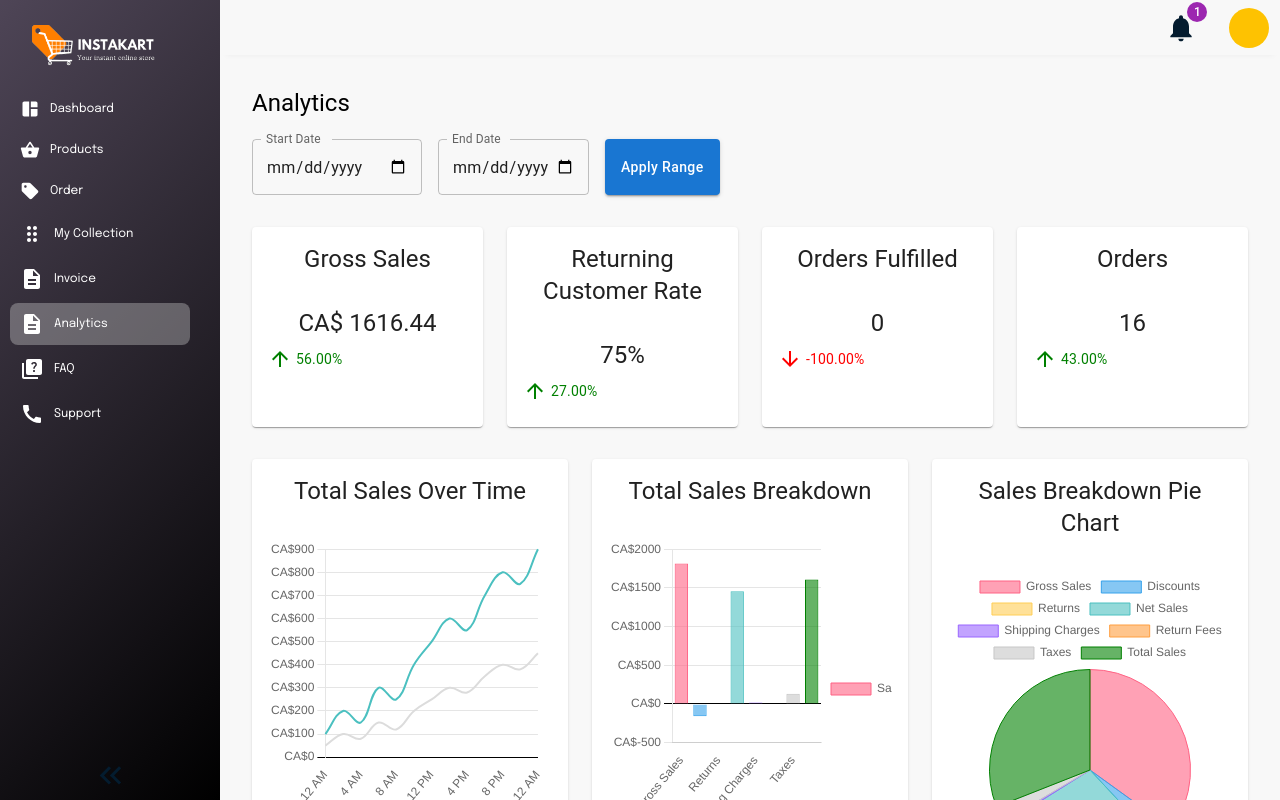
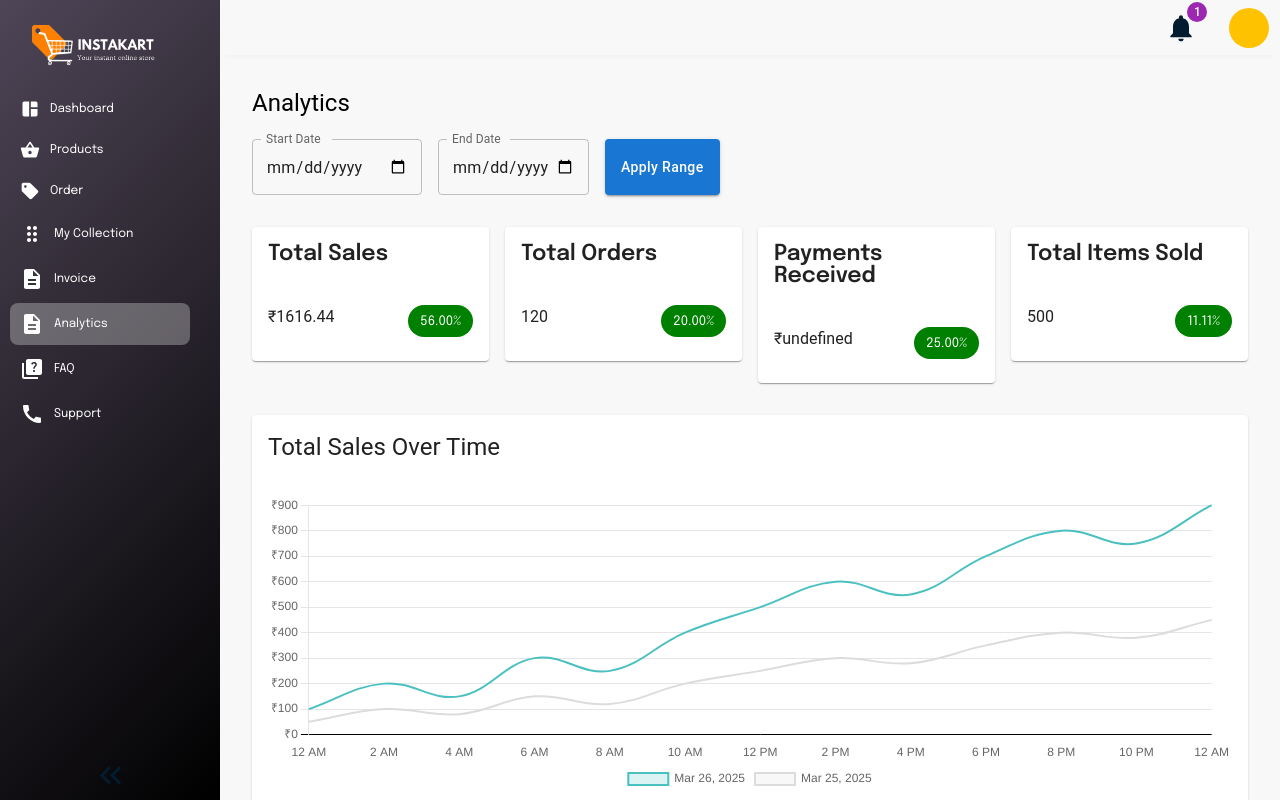
Before and after one commit to ayushyadav003/instakart, a React (Vite) app: page /analytics in a window 1280 px wide. Built offline with nearby package versions, Linux system fonts and the light colour scheme.

Commit message:
user can edit payment values

```diff
--- a/src/components/styles/Order.scss
+++ b/src/components/styles/Order.scss
@@ -102,6 +102,13 @@
   }
 
   .payment {
+    .payment-header{
+      display: flex;
+      align-items: center;
+      justify-content: space-between;
+      margin-bottom: 3%;
+
+    }
     .payment-details {
       .row {
         display: flex;
--- a/src/components/styles/Profile.scss
+++ b/src/components/styles/Profile.scss
@@ -1,9 +1,4 @@
-$primary-color: #1a5293; // Dark Blue
-$secondary-color: #e3e5e8; // Light Gray
-$text-color: #333;
-$light-text-color: #666;
-$white: #fff;
-$danger: #dc3545;
+@import "./color.scss";
 
 .profile-container {
   text-align: left;
@@ -99,23 +94,7 @@ $danger: #dc3545;
 .section-title {
   font-size: 1.25rem;
   font-weight: bold;
-  color: $primary-color;
   margin-bottom: 0;
-}
-
-.edit-button {
-  padding: 0.5rem 1rem;
-  border-radius: 4px;
-  font-size: 0.875rem;
-  cursor: pointer;
-  transition: background-color 0.2s ease;
-  border: none;
-  background-color: $secondary-color;
-  color: $text-color;
-}
-
-.edit-button:hover {
-  background-color: darken($secondary-color, 10%);
 }
 
 .info-grid {
@@ -162,20 +141,7 @@ $danger: #dc3545;
   margin-top: 1rem;
 }
 
-.save-button {
-  padding: 0.5rem 1rem;
-  border-radius: 4px;
-  font-size: 1rem;
-  cursor: pointer;
-  transition: background-color 0.2s ease;
-  border: none;
-  background-color: $primary-color;
-  color: $white;
-}
 
-.save-button:hover {
-  background-color: darken($primary-color, 10%);
-}
 
 @media (max-width: 600px) {
   .profile-container {
--- /dev/null
+++ b/src/components/styles/_color.scss
@@ -0,0 +1,6 @@
+$primary-color: #fec201; // Dark Blue
+$secondary-color: #e3e5e8; // Light Gray
+$text-color: #333;
+$light-text-color: #666;
+$white: #fff;
+$danger: #dc3545;
--- a/src/index.scss
+++ b/src/index.scss
@@ -1,6 +1,6 @@
 // @import url('https://fonts.googleapis.com/css2?family=Abhaya+Libre:wght@400;500;600;700;800&family=Kumbh+Sans:wght@100..900&family=Montserrat:ital,wght@0,100..900;1,100..900&display=swap');
 @import url("https://fonts.googleapis.com/css2?family=Epilogue:ital,wght@0,100..900;1,100..900&display=swap");
-
+@import "./components/styles/_color.scss";
 * {
   padding: 0;
   margin: 0;
@@ -126,3 +126,41 @@ body {
     border-radius: 0 10px 10px 0;
   }
 }
+
+.edit-button {
+  padding: 0.5rem 1rem;
+  border-radius: 4px;
+  font-size: 0.875rem;
+  cursor: pointer;
+  transition: background-color 0.2s ease;
+  border: none;
+  background-color: $secondary-color;
+  color: $text-color;
+}
+
+.edit-button:hover {
+  background-color: darken($secondary-color, 10%);
+}
+
+.save-button {
+  padding: 0.5rem 1rem;
+
+  border-radius: 4px;
+  font-size: 1rem;
+  cursor: pointer;
+  transition: background-color 0.2s ease;
+  border: none;
+  background-color: $primary-color;
+  color: black;
+}
+
+.save-button:hover {
+  background-color: darken($primary-color, 10%);
+}
+
+input {
+  // flex: 1;
+  padding: 8px;
+  border: 1px solid #ccc;
+  border-radius: 5px;
+}
--- a/src/pages/analytics/Analytics.jsx
+++ b/src/pages/analytics/Analytics.jsx
@@ -1,4 +1,4 @@
-import React, { useState, useEffect } from "react";
+import React, { useState } from "react";
 import { Bar, Line, Pie } from "react-chartjs-2";
 import {
   Chart as ChartJS,
@@ -22,6 +22,8 @@ import {
 } from "@mui/material";
 import { ArrowUpward, ArrowDownward } from "@mui/icons-material";
 import { Box } from "@mui/system";
+import { Grid } from "@mui/material";
+import { Chip } from "@mui/material";
 
 ChartJS.register(
   ArcElement,
@@ -37,24 +39,49 @@ ChartJS.register(
 
 // Mock Data (Replace with actual data fetching)
 const getGrossSalesData = () => ({
+  title: "Total Sales",
   today: 1616.44,
-  yesterday: 1000, // Mock data
-  change: 56, // Mock change percentage
+  yesterday: 1000,
+  change: 56,
+});
+
+const getTotalOrdersData = () => ({
+  title: "Total Orders",
+  orders: 120,
+  yesterdayOrders: 100,
+  change: 20,
+});
+
+const getPaymentsReceivedData = () => ({
+  title: "Payments Received",
+  payments: 1500.5,
+  yesterdayPayments: 1200,
+  change: 25,
+});
+
+const getTotalItemsSoldData = () => ({
+  title: "Total Items Sold",
+  items: 500,
+  yesterdayItems: 450,
+  change: 11.11,
 });
 
 const getReturningCustomerRateData = () => ({
+  title: "Returning Customer Rate", //Added title
   rate: 75,
   yesterdayRate: 60,
   change: 27,
 });
 
 const getOrdersFulfilledData = () => ({
+  title: "Orders Fulfilled", //Added title
   orders: 0,
   yesterdayOrders: 5,
   change: -100,
 });
 
 const getOrdersData = () => ({
+  title: "Orders", //Added title
   orders: 16,
   yesterdayOrders: 11,
   change: 43,
@@ -99,106 +126,71 @@ const getTotalSalesBreakdownData = () => ({
 });
 
 const SalesOverview = () => {
-  const grossSalesData = getGrossSalesData();
-  const returningCustomerRateData = getReturningCustomerRateData();
-  const ordersFulfilledData = getOrdersFulfilledData();
-  const ordersData = getOrdersData();
+  const overviewData = [
+    getGrossSalesData(),
+    getTotalOrdersData(),
+    getPaymentsReceivedData(),
+    getTotalItemsSoldData(),
+  ];
+
+  console.log(overviewData, "overviewData");
 
   return (
-    <Box sx={{ display: "flex", gap: 3, flexWrap: "wrap" }}>
-      <Card sx={{ flex: 1, minWidth: 200 }}>
-        <CardHeader title="Gross Sales" />
-        <CardContent>
-          <Typography variant="h5">
-            CA$ {grossSalesData.today.toFixed(2)}
+    <Grid container spacing={2}>
+      {overviewData.map((data, index) => {
+        let displayValue = "";
+        if (
+          data?.title?.includes("Sales") ||
+          data?.title?.includes("Received")
+        ) {
+          displayValue = `₹${data?.today?.toFixed(2)}`;
+        } else if (data.title.includes("Rate")) {
+          displayValue = `${data?.rate}%`;
+        } else {
+          displayValue = data?.orders || data?.items;
+        }
+
+        return (
+          <Grid item key={index} xs={12} sm={6} md={3}>
+            <Card>
+              <CardHeader
+                titleTypographyProps={{
+                  variant: "p",
+                  fontSize: "22px",
+                  fontWeight: "600",
+                }}
+                sx={{ textAlign: "left" }} // Add this line to left-align the title
+                title={data.title}
+              />
+              <CardContent
+                sx={{
+                  display: "flex",
+                  justifyContent: "space-between",
+                  alignItems: "center",
+                }}
+              >
+                <Typography variant="h5" sx={{ fontSize: "16px" }}>
+                  {displayValue}
                 </Typography>
                 <Box sx={{ display: "flex", alignItems: "center", mt: 1 }}>
-            {grossSalesData.change >= 0 ? (
-              <ArrowUpward sx={{ color: "green" }} />
+                  {data.change >= 0 ? (
+                    <Chip
+                      label={`${data.change.toFixed(2)}%`}
+                      style={{ background: "green", color: "white" }}
+                    />
                   ) : (
-              <ArrowDownward sx={{ color: "red" }} />
+                    <Chip
+                      label={`${data.change.toFixed(2)}%`}
+                      style={{ background: "red", color: "white" }}
+                    />
                   )}
-            <Typography
-              variant="body2"
-              sx={{
-                color: grossSalesData.change >= 0 ? "green" : "red",
-                ml: 0.5,
-              }}
-            >
-              {grossSalesData.change.toFixed(2)}%
-            </Typography>
                 </Box>
               </CardContent>
             </Card>
-
-      <Card sx={{ flex: 1, minWidth: 200 }}>
-        <CardHeader title="Returning Customer Rate" />
-        <CardContent>
-          <Typography variant="h5">
-            {returningCustomerRateData.rate}%
-          </Typography>
-          <Box sx={{ display: "flex", alignItems: "center", mt: 1 }}>
-            {returningCustomerRateData.change >= 0 ? (
-              <ArrowUpward sx={{ color: "green" }} />
-            ) : (
-              <ArrowDownward sx={{ color: "red" }} />
-            )}
-            <Typography
-              variant="body2"
-              sx={{
-                color: returningCustomerRateData.change >= 0 ? "green" : "red",
-                ml: 0.5,
-              }}
-            >
-              {returningCustomerRateData.change.toFixed(2)}%
-            </Typography>
-          </Box>
-        </CardContent>
-      </Card>
-
-      <Card sx={{ flex: 1, minWidth: 200 }}>
-        <CardHeader title="Orders Fulfilled" />
-        <CardContent>
-          <Typography variant="h5">{ordersFulfilledData.orders}</Typography>
-          <Box sx={{ display: "flex", alignItems: "center", mt: 1 }}>
-            {ordersFulfilledData.change >= 0 ? (
-              <ArrowUpward sx={{ color: "green" }} />
-            ) : (
-              <ArrowDownward sx={{ color: "red" }} />
-            )}
-            <Typography
-              variant="body2"
-              sx={{
-                color: ordersFulfilledData.change >= 0 ? "green" : "red",
-                ml: 0.5,
-              }}
-            >
-              {ordersFulfilledData.change.toFixed(2)}%
-            </Typography>
-          </Box>
-        </CardContent>
-      </Card>
-
-      <Card sx={{ flex: 1, minWidth: 200 }}>
-        <CardHeader title="Orders" />
-        <CardContent>
-          <Typography variant="h5">{ordersData.orders}</Typography>
-          <Box sx={{ display: "flex", alignItems: "center", mt: 1 }}>
-            {ordersData.change >= 0 ? (
-              <ArrowUpward sx={{ color: "green" }} />
-            ) : (
-              <ArrowDownward sx={{ color: "red" }} />
-            )}
-            <Typography
-              variant="body2"
-              sx={{ color: ordersData.change >= 0 ? "green" : "red", ml: 0.5 }}
-            >
-              {ordersData.change.toFixed(2)}%
-            </Typography>
-          </Box>
-        </CardContent>
-      </Card>
-    </Box>
+          </Grid>
+        );
+      })}
+    </Grid>
   );
 };
 
@@ -251,7 +243,7 @@ const TotalSalesOverTime = () => {
         },
         ticks: {
           callback: function (value) {
-            return "CA$" + value; // Add CA$ prefix
+            return "₹" + value; // Add ₹ prefix
           },
         },
         grid: {
@@ -281,7 +273,7 @@ const TotalSalesOverTime = () => {
               label += ": ";
             }
             if (typeof context.parsed.y !== "undefined") {
-              label += "CA$" + context.parsed.y.toFixed(2);
+              label += "₹" + context.parsed.y.toFixed(2);
             }
             return label;
           },
@@ -292,7 +284,10 @@ const TotalSalesOverTime = () => {
 
   return (
     <Card sx={{ width: "100%", height: "100%", minHeight: 300 }}>
-      <CardHeader title="Total Sales Over Time" />
+      <CardHeader
+        title="Total Sales Over Time"
+        sx={{ textAlign: "left" }}
+      />
       <CardContent sx={{ height: "100%", display: "flex" }}>
         <div style={{ width: "100%", height: "100%" }}>
           <Line data={data} options={options} height={"300px"} />
@@ -356,7 +351,7 @@ const TotalSalesBreakdown = () => {
         },
         ticks: {
           callback: function (value) {
-            return "CA$" + value;
+            return "₹" + value;
           },
         },
         grid: {
@@ -384,7 +379,7 @@ const TotalSalesBreakdown = () => {
               label += ": ";
             }
             if (typeof context.parsed.y !== "undefined") {
-              label += "CA$" + context.parsed.y.toFixed(2);
+              label += "₹" + context.parsed.y.toFixed(2);
               const change = breakdownData.changes[context.dataIndex];
               if (typeof change !== "undefined") {
                 label +=
@@ -462,7 +457,7 @@ const SalesBreakdownPieChart = () => {
               label += ": ";
             }
             if (typeof context.parsed !== "undefined") {
-              label += "CA$" + context.parsed.toFixed(2);
+              label += "₹" + context.parsed.toFixed(2);
               const change = breakdownData.changes[context.dataIndex];
               if (typeof change !== "undefined") {
                 label +=
@@ -537,7 +532,7 @@ const Analytics = () => {
       </Box>
       <SalesOverview />
 
-      <Box sx={{ display: "flex", gap: 3, mt: 4 }}>
+      <Box sx={{ display: "flex", gap: 3, mt: 4, flexWrap: "wrap" }}>
         <TotalSalesOverTime sx={{ flex: 2, minWidth: 300 }} />
         <TotalSalesBreakdown sx={{ flex: 1, minWidth: 300 }} />
         <SalesBreakdownPieChart sx={{ flex: 1, minWidth: 300 }} />
```
Also changed, not shown: package.json (+8 -1 lines), src/App.jsx (+13 -12 lines), src/pages/orders/AddOrder.jsx (+222 -117 lines), 1 other file (tests, documents, lock files or other folders). Lines whose indentation alone changed are shown as unchanged.
